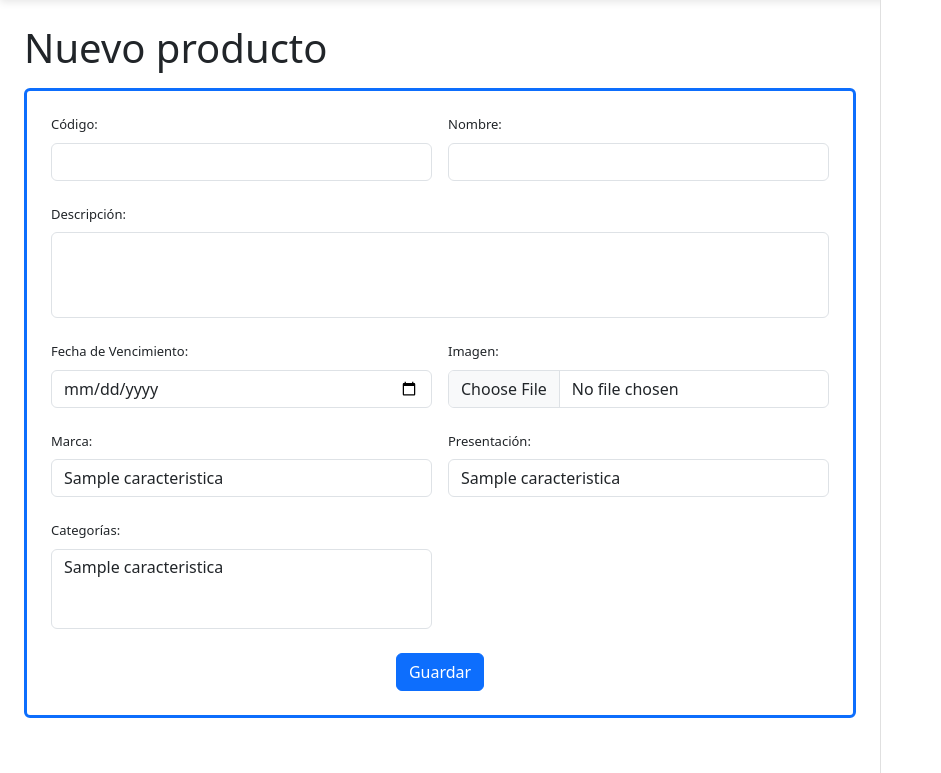
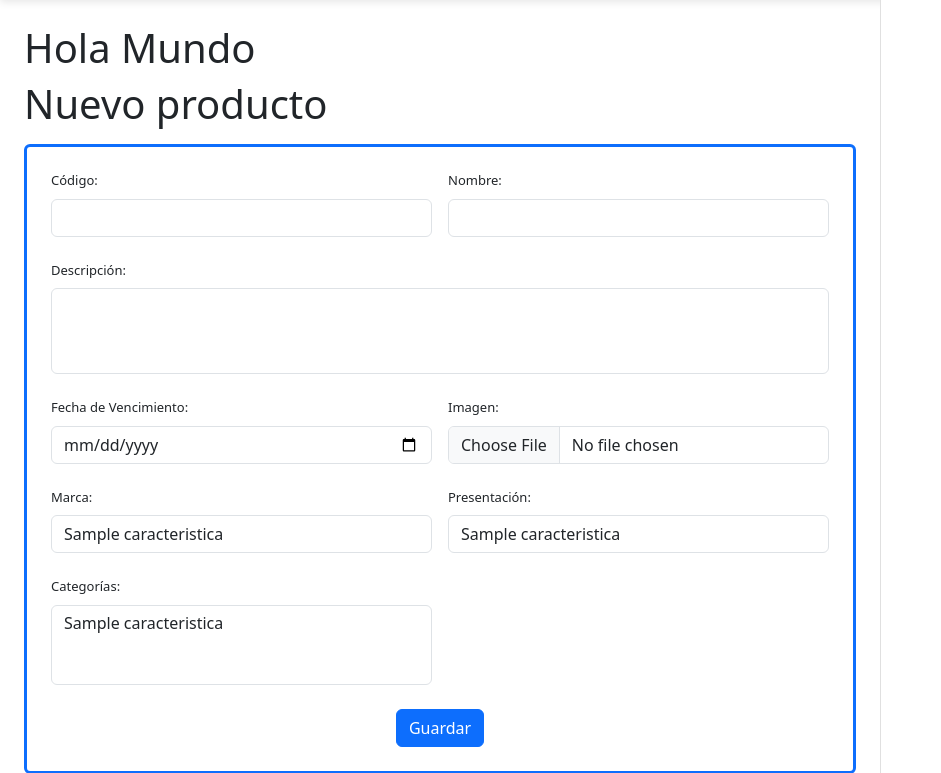
Before and after one commit to josephmercury10/Mundowaffles_app, a Flask app: page /productos/add in a window 1280 px wide. Shown: the part 76-849 px from the top of the page, without its empty margins (0-941 px from the left). Run offline with Flask 3, Linux system fonts and the light colour scheme; tables that the repository leaves empty hold one stand-in row (values such as "Sample post"); some libraries are stand-ins or nearby versions.

Commit message:
Agregando un Hola mundo

```diff
--- a/templates/productos/create.html
+++ b/templates/productos/create.html
@@ -6,6 +6,7 @@
 
         <div class="left-panel">
             {% block left_panel %}
+            <h1>Hola Mundo</h1>
             <h1>Nuevo producto</h1>
             <div class="container w-100 border border-3 border-primary rounded p-4 mt-3">
                 <form action="" method="post" enctype="multipart/form-data">
```
